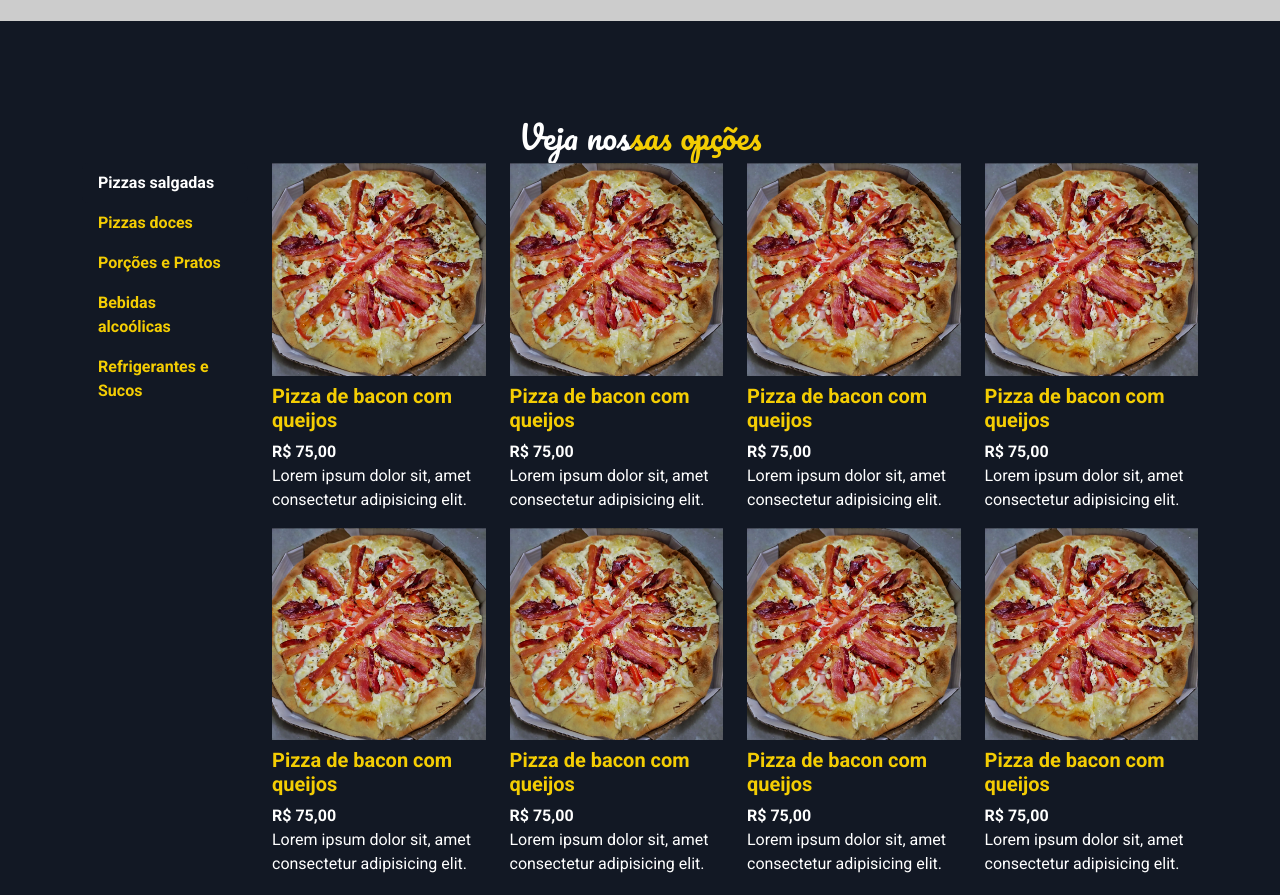
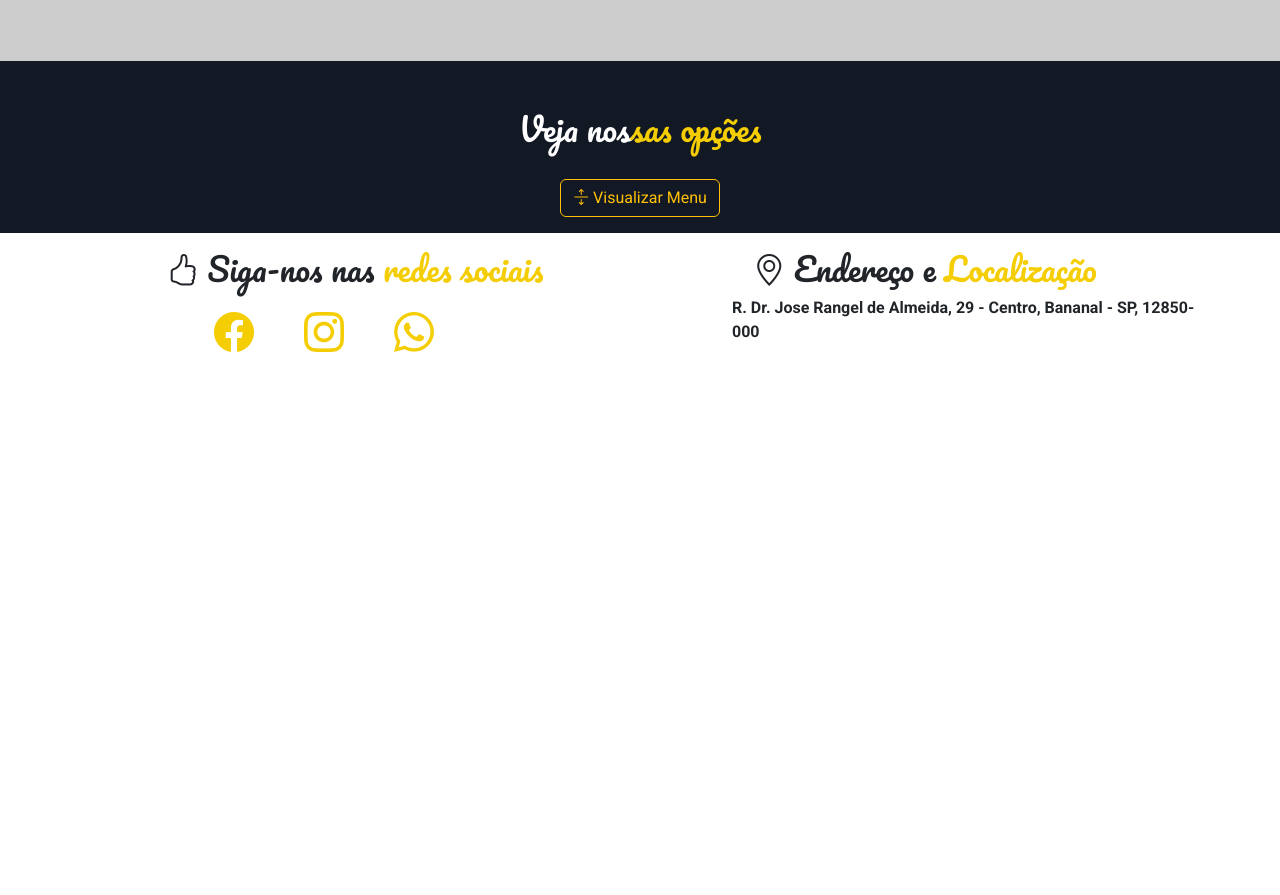
Before and after one commit to LucasVTK/PizzariaVelhoBarao, a plain HTML site: page index.html in a window 1280 px wide. Shown: the part 1308-2203 px from the top of the page. After the commit the page ends 1764 px from the top, so only its background shows below. Drawn offline with nearby package versions, Linux system fonts and the light colour scheme; some packages are replaced by stand-ins of ours; a script that the page names is missing; files whose address does not match are found by name.

Commit message:
Terceiro commit, ajuste na aba de cardapio

```diff
--- a/index.html
+++ b/index.html
@@ -15,8 +15,8 @@
     <header id="cabecalho" class="navbar navbar-expand-lg sticky-top p-4 ">
         <div class="container">
             <h1 id="header-h1" class="navbar-brand section-title m-0 me-1">Velho Barão</h1>
-            <h1 class="navbar-brand section-title titulo-flutuante me-1">Pizzaria</h1>
-            <h1 class="navbar-brand section-title titulo-flutuante me-1">E restaurante</h1>
+            <h1 class=" titulo-2 navbar-brand section-title titulo-flutuante me-1">Pizzaria</h1>
+            <h1 class=" titulo-2 navbar-brand section-title titulo-flutuante me-1">E restaurante</h1>
             <button class="navbar-toggler" data-bs-toggle="collapse" data-bs-target="#menu-nav">
                 <span class="navbar-toggler-icon"></span>
             </button>
@@ -33,7 +33,7 @@
                             | Eventos |</a>
                     </li>
                     <li class="nav-item fw-bold">
-                        <a href="#cardapio" class="nav-link" >
+                        <a href="#section-menu" class="nav-link" >
                             <i class="me-1 bi bi-card-text"></i>
                             | Menu |</a>
                     </li>
@@ -101,7 +101,7 @@
         <section id="eventos" class="pt-5 pb-5">
             <div class="container">
                 <div class="row mt-4">
-                    <h2 class="section-title text-center">Aproveite e escolha <span>a ocasião</span></h2>
+                    <h2 class="section-title text-center pt-4 pb-3">Aproveite e escolha <span>a ocasião</span></h2>
                 </div>
                 <div class="row">
                     <div class="col-md-6">
@@ -121,11 +121,20 @@
                 </div>
             </div>
         </section>
+        <section id="section-menu">
+    <h2 class="section-title text-center pt-5 pb-4">Veja nos<span>sas opções</span></h2>
+    <div class="container d-flex justify-content-center">
+        <p>
+            <button class="btn btn-outline-warning position-sticky" type="button" data-bs-toggle="collapse" data-bs-target="#menu-collapse">
+                <i class="bi bi-arrows-expand"></i>
+                Visualizar Menu
+            </button>
+        </p>
+    </div>
+
+    <div class="collapse" id="menu-collapse">
         <section id="cardapio" class="pt-5 pb-5">
             <div class="container">
-                <div class="row">
-                    <h2 class="section-title text-center pt-5">Veja nos<span>sas opções</span></h2>
-                </div>
                 <div class="row">
                     <aside class="col-md-2">
                         <nav class="nav nav-pills flex-column nav-cardapio">
@@ -141,7 +150,7 @@
                             <div class="tab-pane active" id="pizzas-salgadas">
                                 <div class="row">
                                     <div class="col-md-3">
-                                        <img src="imagens2/cardapio/PizzaCardapio.png" class="d-block w-100" alt="Pizza de bacon com queijo">
+                                        <img src="imagens2/cardapio/PizzaCardapio.png" class="d-block w-100 imagensClass" alt="Pizza de bacon com queijo">
                                         <h5 class="text-colored mt-2 fw-bold">Pizza de bacon com queijos</h5>
                                         <div class="price">
                                             <strong>R$ 75,00</strong>
@@ -151,7 +160,7 @@
                                         </p>
                                     </div>
                                     <div class="col-md-3">
-                                        <img src="imagens2/cardapio/PizzaCardapio.png" class="d-block w-100" alt="Pizza de bacon com queijo">
+                                        <img src="imagens2/cardapio/PizzaCardapio.png" class="d-block w-100 imagensClass" alt="Pizza de bacon com queijo">
                                         <h5 class="text-colored mt-2 fw-bold">Pizza de bacon com queijos</h5>
                                         <div class="price">
                                             <strong>R$ 75,00</strong>
@@ -161,7 +170,7 @@
                                         </p>
                                     </div>
                                     <div class="col-md-3">
-                                        <img src="imagens2/cardapio/PizzaCardapio.png" class="d-block w-100" alt="Pizza de bacon com queijo">
+                                        <img src="imagens2/cardapio/PizzaCardapio.png" class="d-block w-100 imagensClass" alt="Pizza de bacon com queijo">
                                         <h5 class="text-colored mt-2 fw-bold">Pizza de bacon com queijos</h5>
                                         <div class="price">
                                             <strong>R$ 75,00</strong>
@@ -171,7 +180,7 @@
                                         </p>
                                     </div>
                                     <div class="col-md-3">
-                                        <img src="imagens2/cardapio/PizzaCardapio.png" class="d-block w-100" alt="Pizza de bacon com queijo">
+                                        <img src="imagens2/cardapio/PizzaCardapio.png" class="d-block w-100 imagensClass" alt="Pizza de bacon com queijo">
                                         <h5 class="text-colored mt-2 fw-bold">Pizza de bacon com queijos</h5>
                                         <div class="price">
                                             <strong>R$ 75,00</strong>
@@ -181,7 +190,7 @@
                                         </p>
                                     </div>
                                     <div class="col-md-3">
-                                        <img src="imagens2/cardapio/PizzaCardapio.png" class="d-block w-100" alt="Pizza de bacon com queijo">
+                                        <img src="imagens2/cardapio/PizzaCardapio.png" class="d-block w-100 imagensClass" alt="Pizza de bacon com queijo">
                                         <h5 class="text-colored mt-2 fw-bold">Pizza de bacon com queijos</h5>
                                         <div class="price">
                                             <strong>R$ 75,00</strong>
@@ -191,7 +200,7 @@
                                         </p>
                                     </div>
                                     <div class="col-md-3">
-                                        <img src="imagens2/cardapio/PizzaCardapio.png" class="d-block w-100" alt="Pizza de bacon com queijo">
+                                        <img src="imagens2/cardapio/PizzaCardapio.png" class="d-block w-100 imagensClass" alt="Pizza de bacon com queijo">
                                         <h5 class="text-colored mt-2 fw-bold">Pizza de bacon com queijos</h5>
                                         <div class="price">
                                             <strong>R$ 75,00</strong>
@@ -201,7 +210,7 @@
                                         </p>
                                     </div>
                                     <div class="col-md-3">
-                                        <img src="imagens2/cardapio/PizzaCardapio.png" class="d-block w-100" alt="Pizza de bacon com queijo">
+                                        <img src="imagens2/cardapio/PizzaCardapio.png" class="d-block w-100 imagensClass" alt="Pizza de bacon com queijo">
                                         <h5 class="text-colored mt-2 fw-bold">Pizza de bacon com queijos</h5>
                                         <div class="price">
                                             <strong>R$ 75,00</strong>
@@ -211,7 +220,7 @@
                                         </p>
                                     </div>
                                     <div class="col-md-3">
-                                        <img src="imagens2/cardapio/PizzaCardapio.png" class="d-block w-100" alt="Pizza de bacon com queijo">
+                                        <img src="imagens2/cardapio/PizzaCardapio.png" class="d-block w-100 imagensClass" alt="Pizza de bacon com queijo">
                                         <h5 class="text-colored mt-2 fw-bold">Pizza de bacon com queijos</h5>
                                         <div class="price">
                                             <strong>R$ 75,00</strong>
@@ -225,7 +234,7 @@
                             <div class="tab-pane" id="pizzas-doces">
                                 <div class="row">
                                     <div class="col-md-3">
-                                        <img src="imagens2/cardapio/PizzaDoce.png" class="d-block w-100" alt="Pizza de bacon com queijo">
+                                        <img src="imagens2/cardapio/PizzaDoce.png" class="d-block w-100 imagensClass" alt="Pizza de bacon com queijo">
                                         <h5 class="text-colored mt-2 fw-bold">Pizza doce de chocolate</h5>
                                         <div class="price">
                                             <strong>R$ 55,00</strong>
@@ -235,7 +244,7 @@
                                         </p>
                                     </div>
                                     <div class="col-md-3">
-                                        <img src="imagens2/cardapio/PizzaDoce.png" class="d-block w-100" alt="Pizza de bacon com queijo">
+                                        <img src="imagens2/cardapio/PizzaDoce.png" class="d-block w-100 imagensClass" alt="Pizza de bacon com queijo">
                                         <h5 class="text-colored mt-2 fw-bold">Pizza doce de chocolate</h5>
                                         <div class="price">
                                             <strong>R$ 55,00</strong>
@@ -245,7 +254,7 @@
                                         </p>
                                     </div>
                                     <div class="col-md-3">
-                                        <img src="imagens2/cardapio/PizzaDoce.png" class="d-block w-100" alt="Pizza de bacon com queijo">
+                                        <img src="imagens2/cardapio/PizzaDoce.png" class="d-block w-100 imagensClass" alt="Pizza de bacon com queijo">
                                         <h5 class="text-colored mt-2 fw-bold">Pizza doce de chocolate</h5>
                                         <div class="price">
                                             <strong>R$ 55,00</strong>
@@ -259,7 +268,7 @@
                             <div class="tab-pane" id="porções">
                                 <div class="row">
                                     <div class="col-md-3">
-                                        <img src="imagens2/cardapio/parmegiana.png" class="d-block w-100" alt="Pizza de bacon com queijo">
+                                        <img src="imagens2/cardapio/parmegiana.png" class="d-block w-100 imagensClass" alt="Pizza de bacon com queijo">
                                         <h5 class="text-colored mt-2 fw-bold">Parmegiana</h5>
                                         <div class="price">
                                             <strong>R$ 65,00</strong>
@@ -269,7 +278,7 @@
                                         </p>
                                     </div>
                                     <div class="col-md-3">
-                                        <img src="imagens2/cardapio/batata.png" class="d-block w-100" alt="Pizza de bacon com queijo">
+                                        <img src="imagens2/cardapio/batata.png" class="d-block w-100 imagensClass" alt="Pizza de bacon com queijo">
                                         <h5 class="text-colored mt-2 fw-bold">Porção de batata com filé mignon</h5>
                                         <div class="price">
                                             <strong>R$ 75,00</strong>
@@ -279,7 +288,7 @@
                                         </p>
                                     </div>
                                     <div class="col-md-3">
-                                        <img src="imagens2/cardapio/prato.png" class="d-block w-100" alt="Pizza de bacon com queijo">
+                                        <img src="imagens2/cardapio/prato.png" class="d-block w-100 imagensClass" alt="Pizza de bacon com queijo">
                                         <h5 class="text-colored mt-2 fw-bold">Panqueca</h5>
                                         <div class="price">
                                             <strong>R$ 65,00</strong>
@@ -293,7 +302,7 @@
                             <div class="tab-pane" id="bebidas-alcoolicas">
                                 <div class="row">
                                     <div class="col-md-3">
-                                        <img src="imagens2/bebidas/BRAHMA.png" class="d-block w-100" alt="cerveja brahma">
+                                        <img src="imagens2/bebidas/BRAHMA.png" class="d-block w-100 imagensClass" alt="cerveja brahma">
                                         <h5 class="text-colored mt-2 fw-bold">Cerveja BRAHMA</h5>
                                         <div class="price">
                                             <strong>R$ 10,00</strong>
@@ -303,7 +312,7 @@
                                         </p>
                                     </div>
                                     <div class="col-md-3">
-                                        <img src="imagens2/bebidas/cervejaH.png" class="d-block w-100" alt="Cerveja heineken">
+                                        <img src="imagens2/bebidas/cervejaH.png" class="d-block w-100 imagensClass" alt="Cerveja heineken">
                                         <h5 class="text-colored mt-2 fw-bold">Cerveja Heineken Long Neck 330mln</h5>
                                         <div class="price">
                                             <strong>R$ 15,00</strong>
@@ -313,7 +322,7 @@
                                         </p>
                                     </div>
                                     <div class="col-md-3">
-                                        <img src="imagens2/bebidas/vinho.jpg" class="d-block w-100" alt="Vinho">
+                                        <img src="imagens2/bebidas/vinho.jpg" class="d-block w-100 imagensClass" alt="Vinho">
                                         <h5 class="text-colored mt-2 fw-bold">Vinho taça</h5>
                                         <div class="price">
                                             <strong>R$ 20,00</strong>
@@ -327,7 +336,7 @@
                             <div class="tab-pane" id="bebidas-sem-alcool">
                                 <div class="row">
                                     <div class="col-md-3">
-                                        <img src="imagens2/bebidas/coca-cola.jpg" class="d-block w-100" alt="cerveja brahma">
+                                        <img src="imagens2/bebidas/coca-cola.jpg" class="d-block w-100 imagensClass" alt="cerveja brahma">
                                         <h5 class="text-colored mt-2 fw-bold">Coca-Cola</h5>
                                         <div class="price">
                                             <strong>R$ 8,00</strong>
@@ -337,7 +346,7 @@
                                         </p>
                                     </div>
                                     <div class="col-md-3">
-                                        <img src="imagens2/bebidas/suco.jpg" class="d-block w-100" alt="Cerveja heineken">
+                                        <img src="imagens2/bebidas/suco.jpg" class="d-block w-100 imagensClass" alt="Cerveja heineken">
                                         <h5 class="text-colored mt-2 fw-bold">Suco de laranja</h5>
                                         <div class="price">
                                             <strong>R$ 10,00</strong>
@@ -347,7 +356,7 @@
                                         </p>
                                     </div>
                                     <div class="col-md-3">
-                                        <img src="imagens2/bebidas/SucoAbacaxi.png" class="d-block w-100" alt="Vinho">
+                                        <img src="imagens2/bebidas/SucoAbacaxi.png" class="d-block w-100 imagensClass" alt="Vinho">
                                         <h5 class="text-colored mt-2 fw-bold">Suco de abacaxi</h5>
                                         <div class="price">
                                             <strong>R$ 10,00</strong>
@@ -358,11 +367,15 @@
                                     </div>
                                 </div>
                             </div>
-                        </div>
+
+
+
                     </div>
                 </div>
             </div>
         </section>
+    </div>
+</section>
         <section id="rodapé" class="pt-3 pb-3">
             <div class="container">
                 <div class="row">
@@ -376,7 +389,7 @@
                                     <i class="bi bi-facebook text-colored"></i>
                                 </a>
                             </li>
-                            <li class="fs-1 p-3">
+                            <li class="fs-1 p-3 m-4">
                                 <a href="https://www.instagram.com/velhobaraopizzaria/">
                                     <i class="bi bi-instagram text-colored"></i>
                                 </a>
--- a/style.css
+++ b/style.css
@@ -72,8 +72,8 @@ body{
 }
 
 .social-links li{
+    list-style: none;
     display: inline;
-    list-style: none;
 }
 
 .social-links a{
@@ -81,15 +81,28 @@ body{
 }
 
 .social-links {
-    margin-left: 200px;
-    margin-right: 200px;
+    margin-left: 100px;
     align-items: center;
+    padding-bottom: 60px;
 }
 
 #endereco{
-    margin-left: 200px;
+    margin-left: 80px;
 }
 
 .price{
     color: #fff;
 }
+
+.titulo-2:hover{
+    color: #f4cd03;
+}
+
+#section-menu{
+    background-color: #121824;
+    color: #fff;
+}
+
+.imagensClass{
+    max-width: 250px;
+}
```
